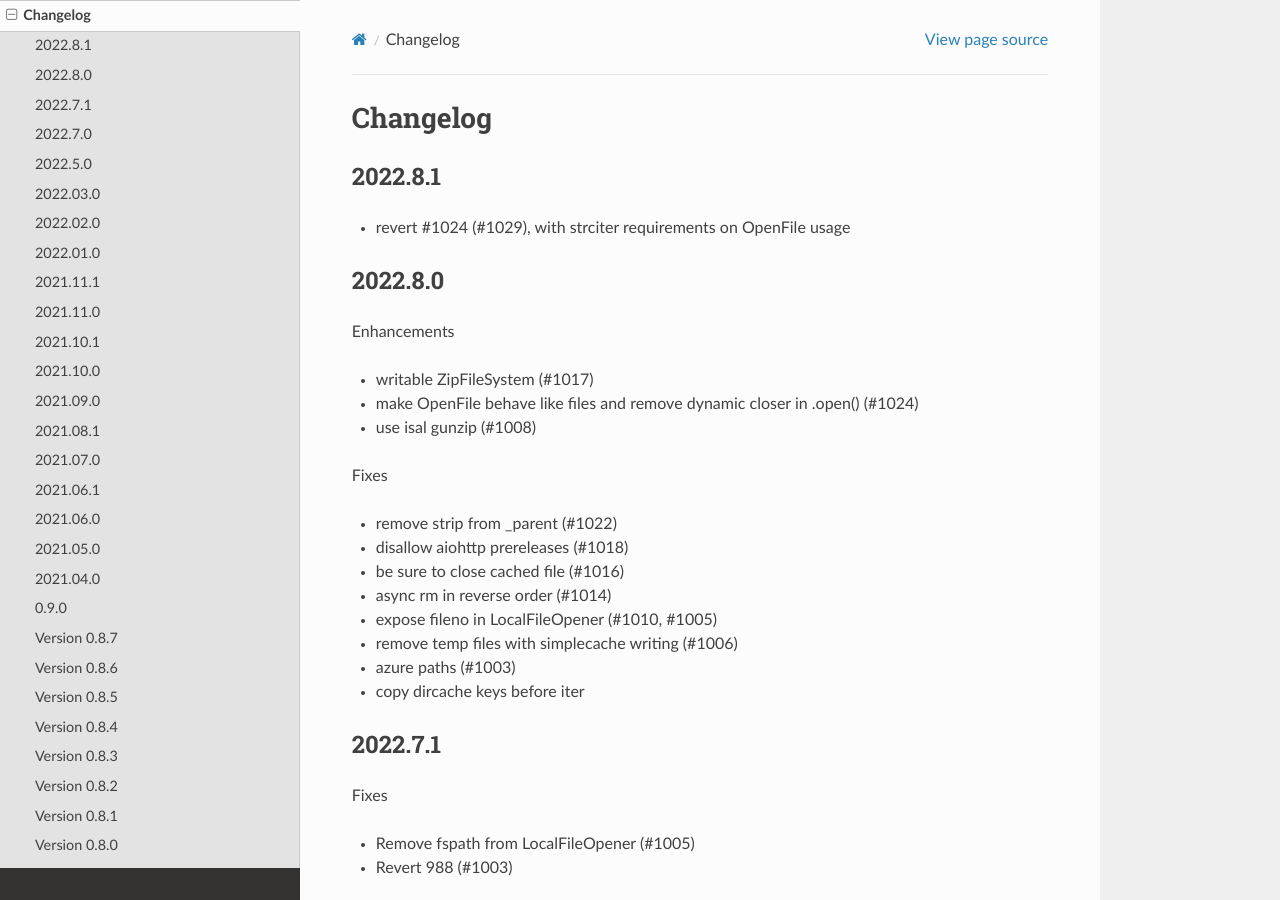
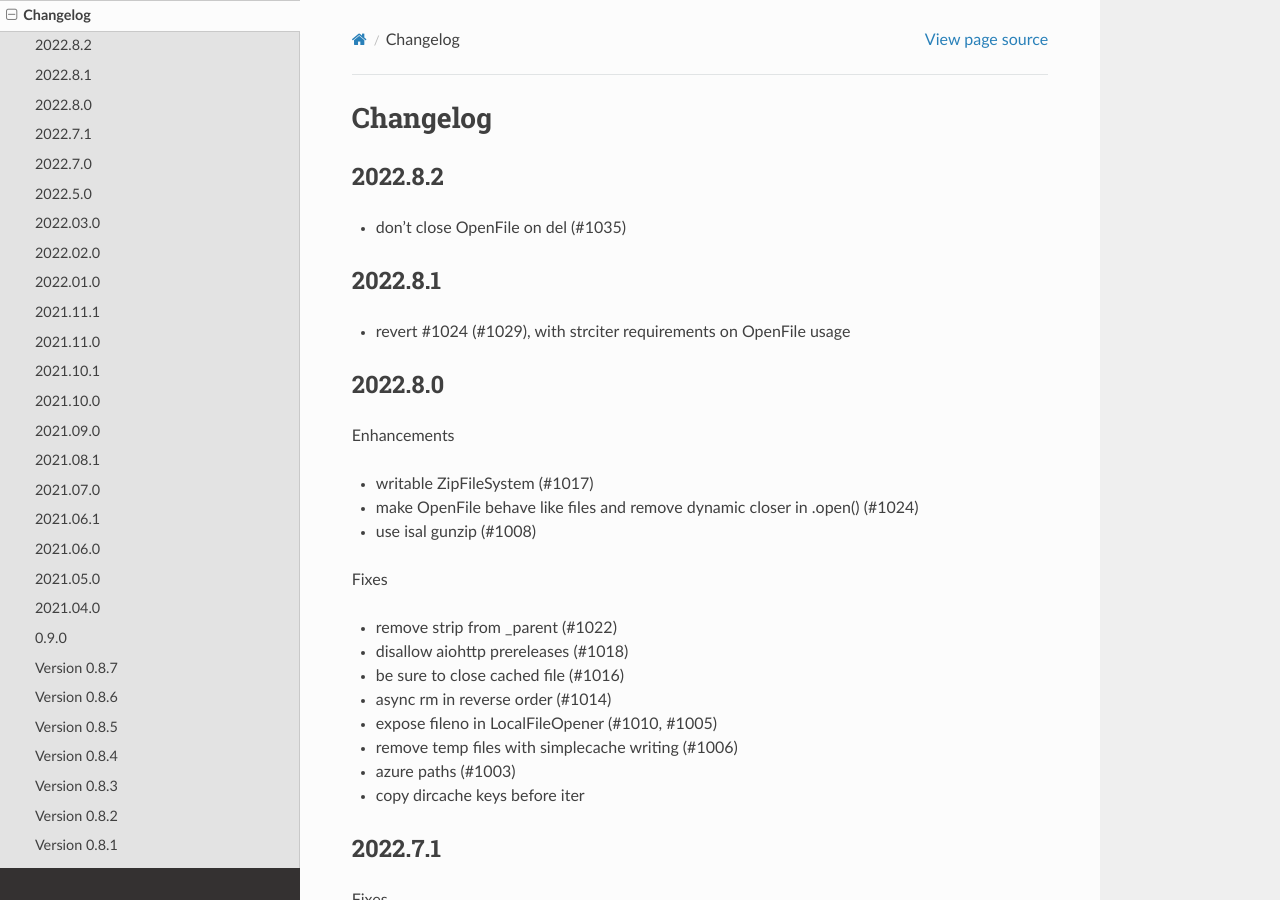
Before and after one commit to fsspec/filesystem_spec, a Sphinx documentation site: the page built from docs/source/changelog.rst, in a window 1280 px wide and 900 px high. Built offline with Sphinx 7.4.7 and the Read the Docs theme 2.0.0, drawn with Linux system fonts in a browser that asks for light colours.

Commit message:
release notes

```diff
--- a/docs/source/changelog.rst
+++ b/docs/source/changelog.rst
@@ -1,5 +1,10 @@
 Changelog
 =========
+
+2022.8.2
+--------
+
+- don't close OpenFile on del (#1035)
 
 2022.8.1
 --------
```
